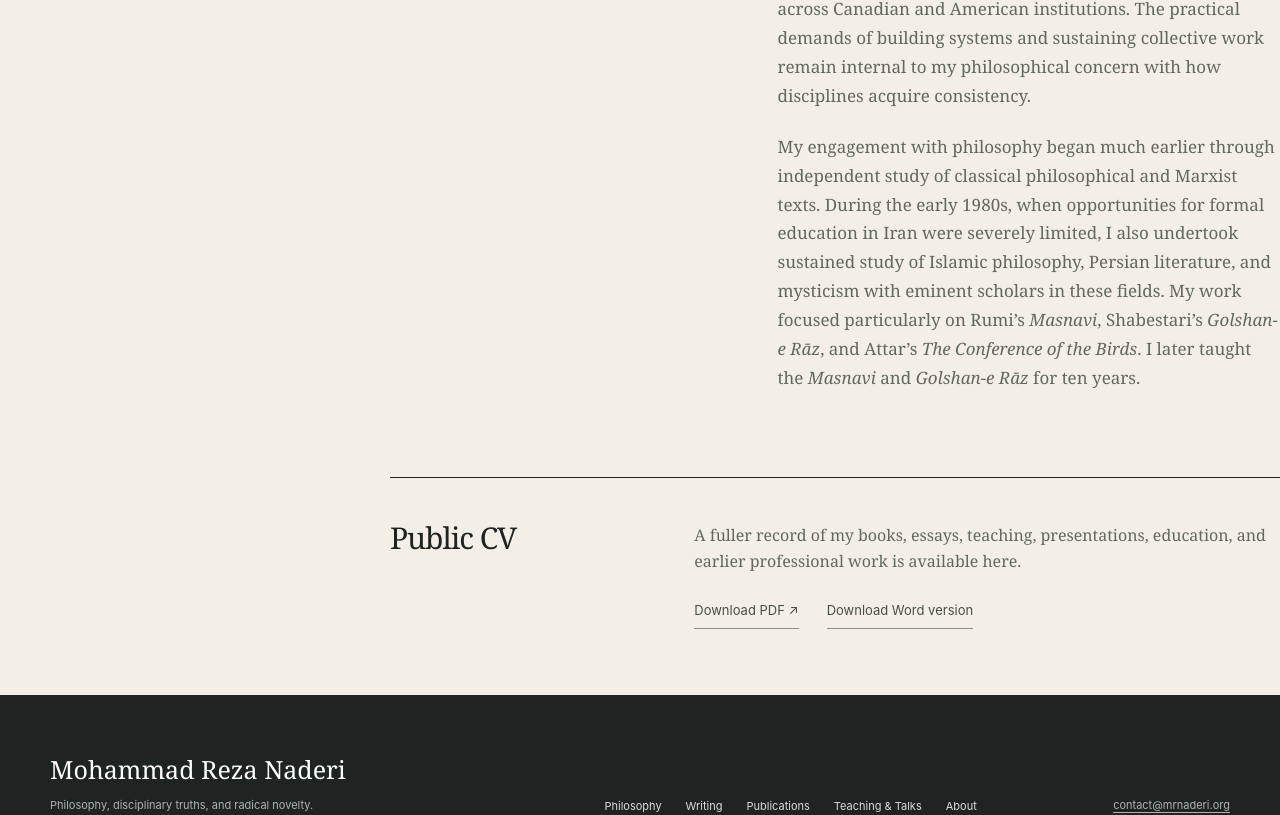
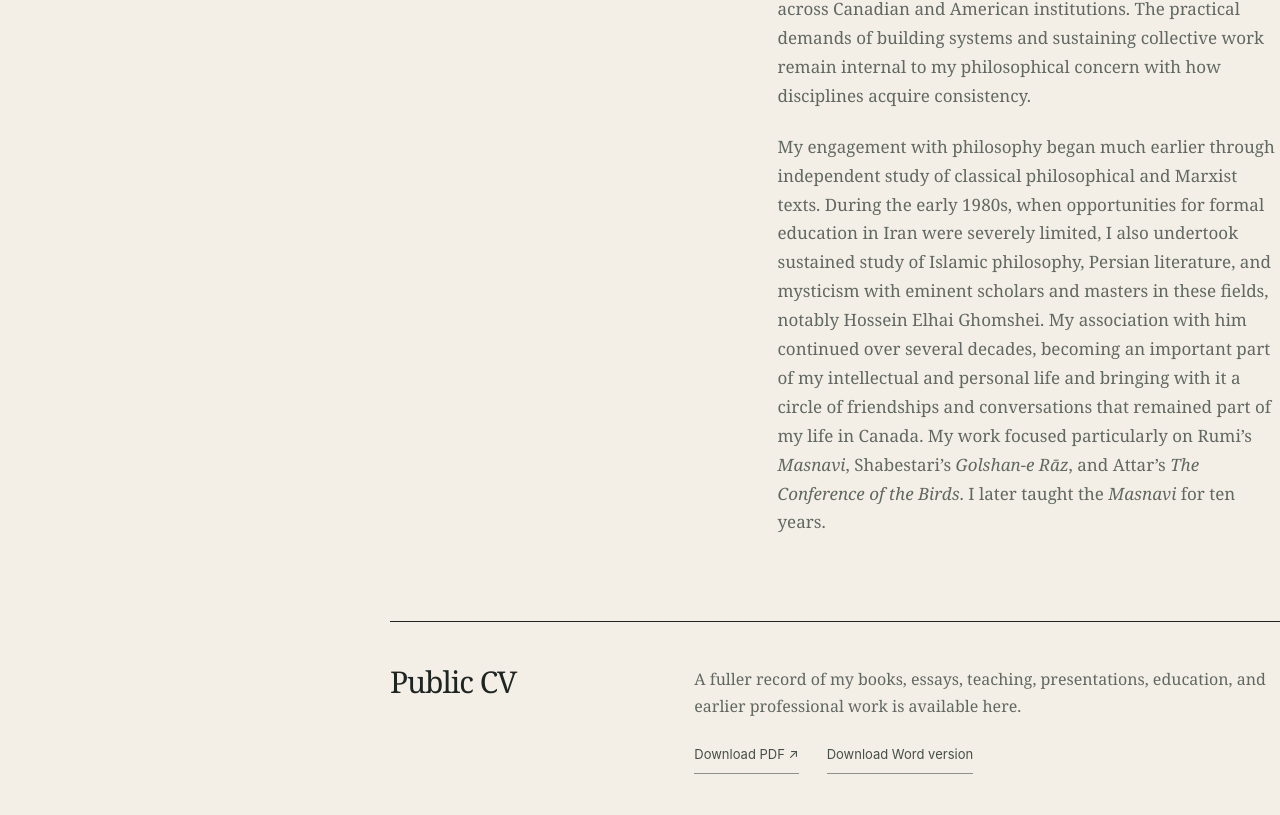
Before and after one commit to mohammad-naderi/mrnaderi.org, a Next.js app: page /about in a window 1280 px wide. Shown: the part 1112-1927 px from the top of the page. Built offline with nearby package versions, Linux system fonts and the light colour scheme.

Commit message:
Relation with Ghomshei

```diff
--- a/app/about/page.tsx
+++ b/app/about/page.tsx
@@ -70,10 +70,14 @@ export default function AboutPage() {
               During the early 1980s, when opportunities for formal education in
               Iran were severely limited, I also undertook sustained study of
               Islamic philosophy, Persian literature, and mysticism with eminent
-              scholars in these fields. My work focused particularly on Rumi’s
+              scholars and masters in these fields, notably Hossein Elhai Ghomshei.
+              My association with him continued over several decades, becoming an
+              important part of my intellectual and personal life and bringing with
+              it a circle of friendships and conversations that remained part of my
+              life in Canada. My work focused particularly on Rumi’s
               <em> Masnavi</em>, Shabestari’s <em>Golshan-e Rāz</em>, and Attar’s
               <em> The Conference of the Birds</em>. I later taught the
-              <em> Masnavi</em> and <em>Golshan-e Rāz</em> for ten years.
+              <em> Masnavi</em> for ten years.
             </p>
           </div>
         </section>
```
